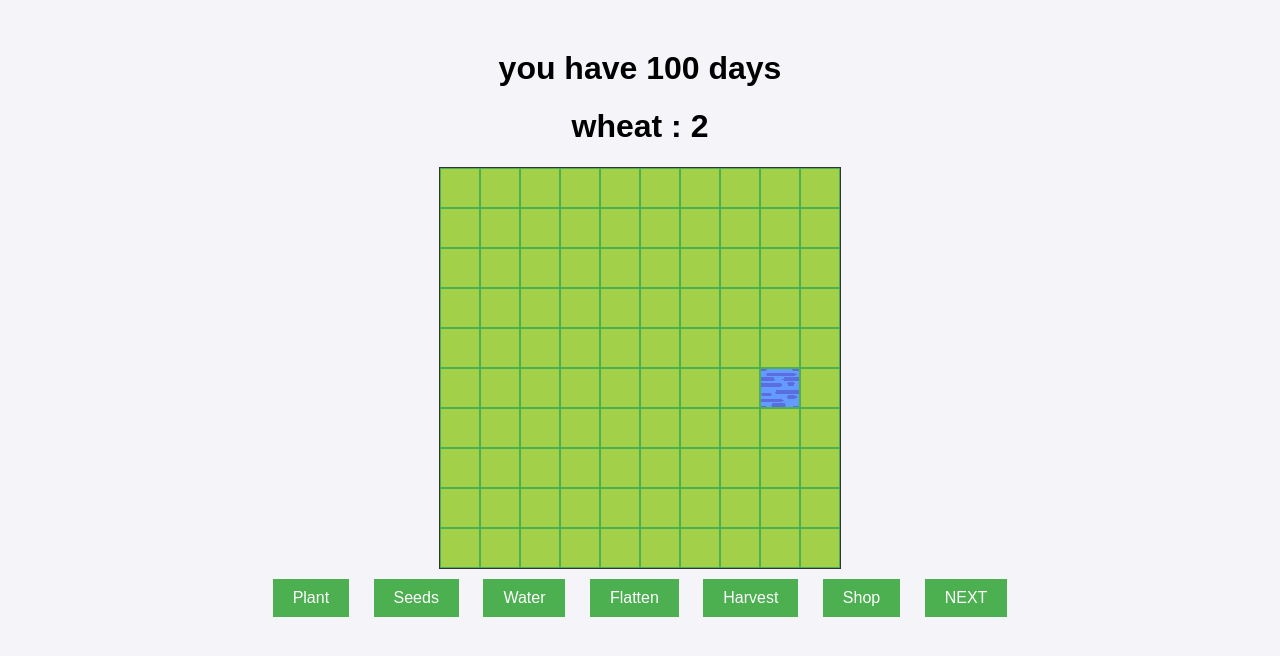
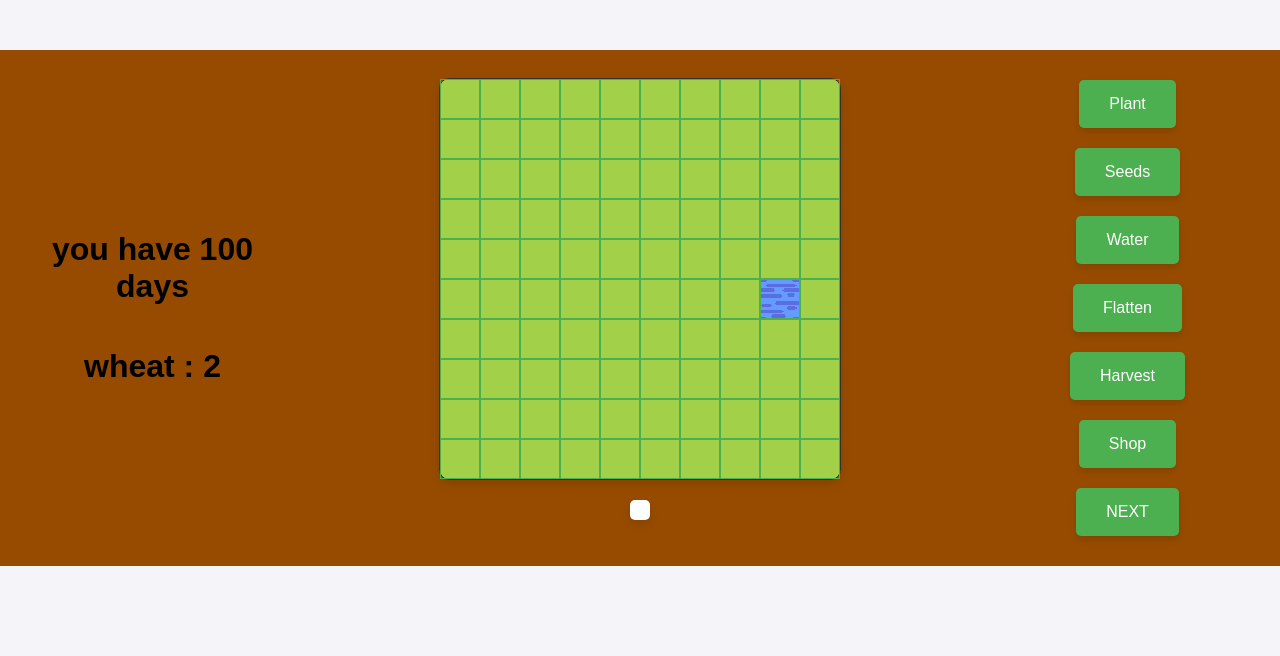
Before and after one commit to adarshkunwar/farm-simulation-js, a website: page index.html in a window 1280 px wide. Drawn offline with Linux system fonts and the light colour scheme.

Commit message:
Complete CSS overhaul

```diff
--- a/index.html
+++ b/index.html
@@ -10,9 +10,15 @@
 
 <body>
 	<div id="game">
+		<div id="left">
 			<h1 id="day">you have 100 days</h1>
 			<h1 id="score"></h1>
+		</div>
+		<div id="center">
 			<div id="field"></div>
+			<p id="message"></p>
+		</div>
+		<div id="right">
 			<button id="plant">Plant</button>
 			<button id="seeds">Seeds</button>
 			<button id="water">Water</button>
@@ -20,7 +26,7 @@
 			<button id="harvest">Harvest</button>
 			<button id="shop">Shop</button>
 			<button id="next">NEXT</button>
-		<p id="message"></p>
+		</div>
 	</div>
 	<script src="script.js"></script>
 </body>
--- a/styles.css
+++ b/styles.css
@@ -1,13 +1,18 @@
 body {
     font-family: Arial, sans-serif;
     text-align: center;
-    background-color: #f4f4f9;
+    background-color: #964B00;
     margin: 0;
     padding: 0;
+    position: relative;
 }
 
 #game {
     margin-top: 50px;
+    background-color: #964B00;
+    display: flex;
+    justify-content: center;
+    align-items: center;
 }
 
 #field {
@@ -18,6 +23,64 @@ body {
     flex-wrap: wrap;
     margin: 0 auto;
     background-color: #a2d149;
+}
+
+.cell {
+    width: 40px;
+    height: 40px;
+    border: 1px solid #4caf50;
+    box-sizing: border-box;
+}
+
+.wheat01 {
+    background: url('assets/wheat01.png') no-repeat center center;
+    background-size: cover;
+}
+
+body {
+    font-family: Arial, sans-serif;
+    text-align: center;
+    background-color: #f4f4f9;
+    margin: 0;
+    padding: 0;
+    position: relative;
+}
+
+#game {
+    margin-top: 50px;
+    display: grid;
+    grid-template-columns: repeat(12, 1fr);
+    gap: 20px;
+    justify-content: center;
+}
+
+#left,
+#right {
+    grid-column: span 3;
+    display: flex;
+    flex-direction: column;
+    align-items: center;
+    padding: 20px;
+    border-radius: 10px;
+}
+
+#center {
+    grid-column: span 6;
+    display: flex;
+    flex-direction: column;
+    align-items: center;
+}
+
+#field {
+    width: 400px;
+    height: 400px;
+    border: 1px solid #333;
+    display: flex;
+    flex-wrap: wrap;
+    margin: 0 auto;
+    background-color: #a2d149;
+    border-radius: 10px;
+    box-shadow: 0 4px 8px rgba(0, 0, 0, 0.1);
 }
 
 .cell {
@@ -57,19 +120,55 @@ body {
 
 button {
     margin: 10px;
-    padding: 10px 20px;
+    padding: 15px 30px;
     border: none;
     background-color: #4caf50;
     color: white;
     cursor: pointer;
     font-size: 16px;
+    border-radius: 5px;
+    transition: background-color 0.3s ease, transform 0.2s ease;
+    box-shadow: 0 4px 6px rgba(0, 0, 0, 0.1);
 }
 
 button:hover {
     background-color: #45a049;
+    transform: translateY(-2px);
+}
+
+button:active {
+    background-color: #3e8e41;
+    transform: translateY(1px);
 }
 
 #message {
     margin-top: 20px;
     font-size: 18px;
+    color: #666;
+    padding: 10px;
+    background-color: #fff;
+    border-radius: 5px;
+    box-shadow: 0 4px 8px rgba(0, 0, 0, 0.1);
 }
+
+/* Responsive design */
+@media (max-width: 768px) {
+    #game {
+        display: flex;
+        flex-direction: column;
+        align-items: center;
+    }
+
+    #left,
+    #right,
+    #center {
+        grid-column: span 12;
+        width: 100%;
+    }
+
+    #field {
+        width: 100%;
+        height: auto;
+        grid-template-columns: repeat(auto-fill, minmax(40px, 1fr));
+    }
+}
```
Lines whose indentation alone changed are shown as unchanged.
